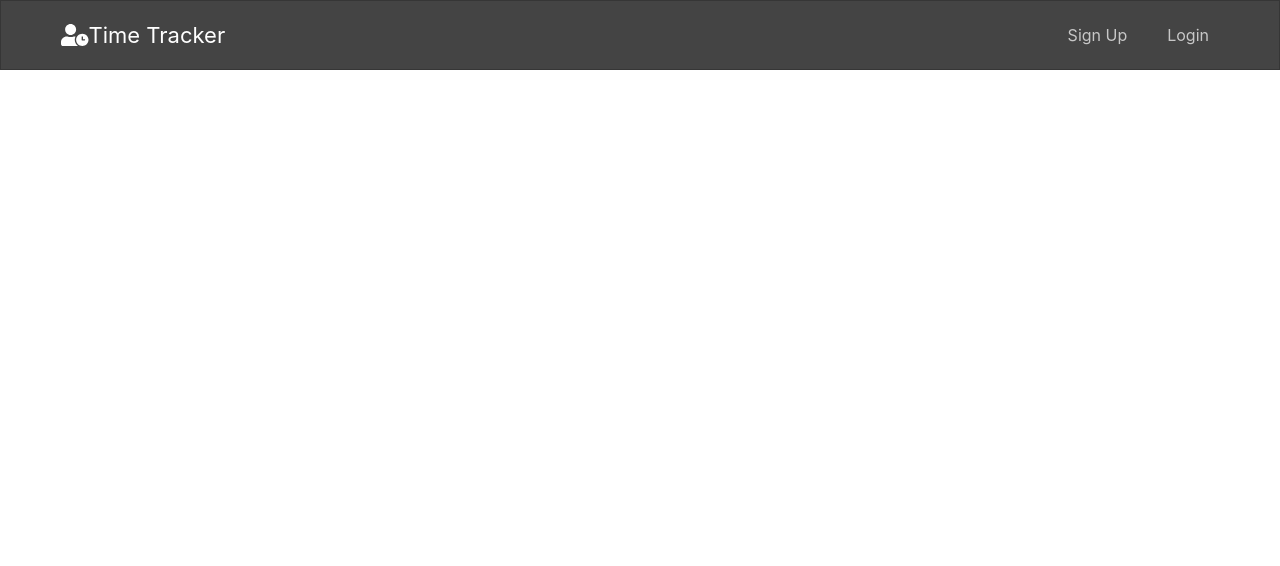
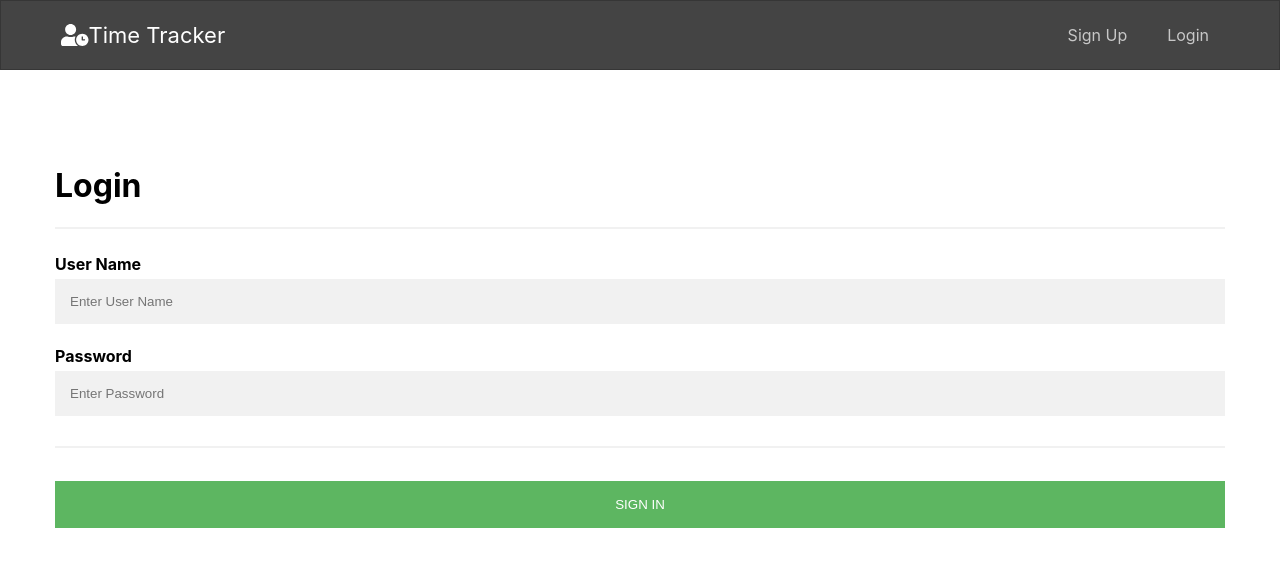
Before and after one commit to soriaj/time-tracker-client, a React (Create React App) app: page /login in a window 1280 px wide. Shown: the top 566 px of the page. Built offline with nearby package versions, Linux system fonts and the light colour scheme.

Commit message:
- Create Login route and form

```diff
--- a/src/components/App/App.js
+++ b/src/components/App/App.js
@@ -3,6 +3,7 @@ import { Route, Switch } from 'react-router-dom'
 import Header from '../Header/Header'
 import Landing from '../Landing/Landing'
 import Register from '../Register/Register'
+import Login from '../Login/Login'
 import './App.css'
 
 class App extends Component {
@@ -17,6 +18,7 @@ class App extends Component {
           <Switch>
             <Route exact path='/' component={Landing} />
             <Route path='/register' component={Register} />
+            <Route path='/login' component={Login} />
           </Switch>
         </main>
       </div>
--- /dev/null
+++ b/src/components/Login/Login.css
@@ -0,0 +1,4 @@
+.login {
+   justify-content: center;
+   padding: 55px;
+}
--- /dev/null
+++ b/src/components/Login/Login.js
@@ -0,0 +1,53 @@
+import React, { Component } from 'react';
+import './Login.css'
+
+class Login extends Component {
+   handleOnSubmit = ev => {
+      ev.preventDefault()
+      const { user_name, password } = ev.target
+      const credentials = {
+         user_name: user_name.value,
+         password: password.value,
+      }
+      user_name.value = ''
+      password.value = ''
+   }
+
+   render() {
+      return (
+         <div className="login">
+            <form onSubmit={this.handleOnSubmit} >
+               <div className="login-form">
+                  <h1>Login</h1>
+                  <hr />
+
+                  <label htmlFor="user_name"><b>User Name</b></label>
+                  <input
+                     type="text"
+                     placeholder="Enter User Name"
+                     name="user_name"
+                     className="textarea"
+                     required
+                  />
+
+                  <label htmlFor="password"><b>Password</b></label>
+                  <input
+                     type="password"
+                     placeholder="Enter Password"
+                     name="password"
+                     className="textarea"
+                     required
+                  />
+
+                  <hr />
+
+                  <button type="submit" className="register-btn">Sign In</button>
+               </div>
+            </form>
+         </div>
+
+      );
+   }
+}
+
+export default Login;
--- a/src/components/Register/Register.js
+++ b/src/components/Register/Register.js
@@ -43,13 +43,13 @@ class Register extends Component {
       e.preventDefault()
       const { full_name, email, user_name, password, password_repeat } = e.target
 
-      const data = {
+      const registerData = {
          full_name: full_name.value,
          email: email.value,
          user_name: user_name.value,
          password: password.value,
       }
-      console.log(data)
+      // console.log(dregisterData)
       full_name.value = ''
       email.value = ''
       user_name.value = ''
```
